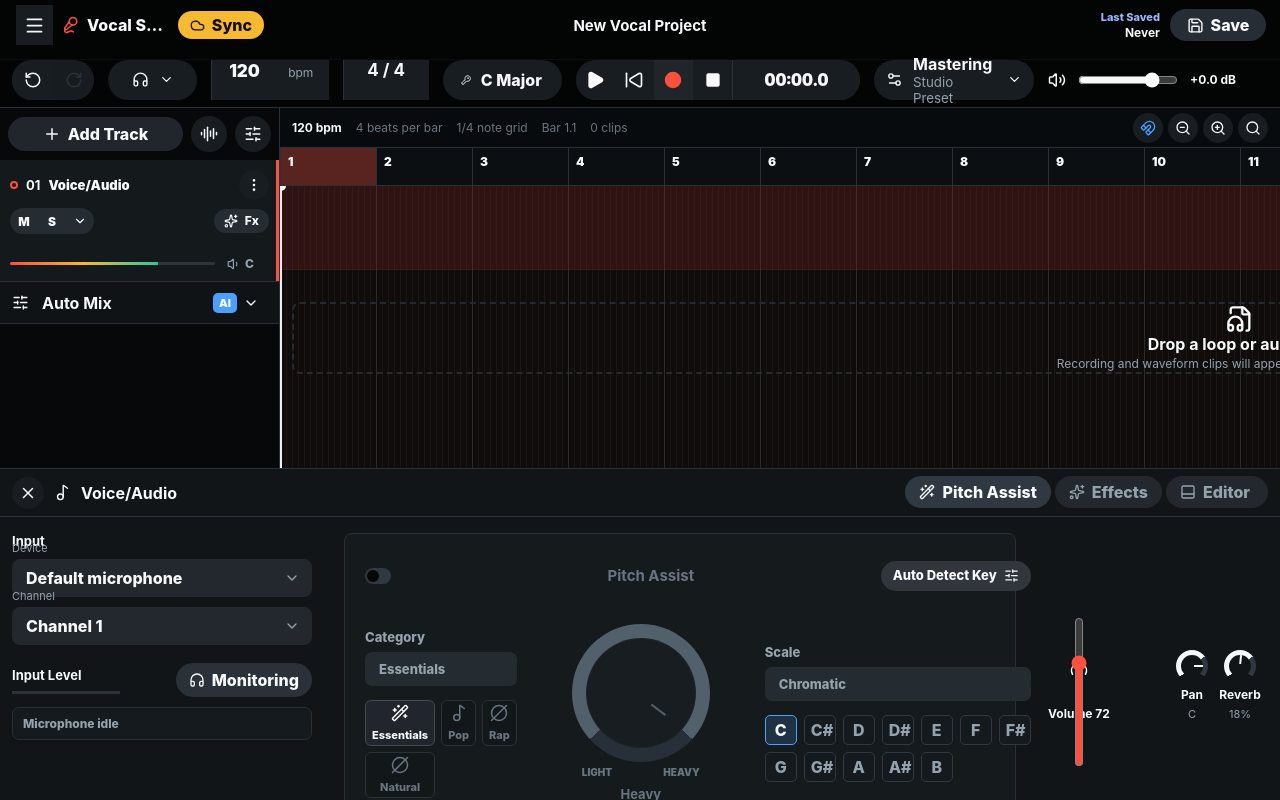
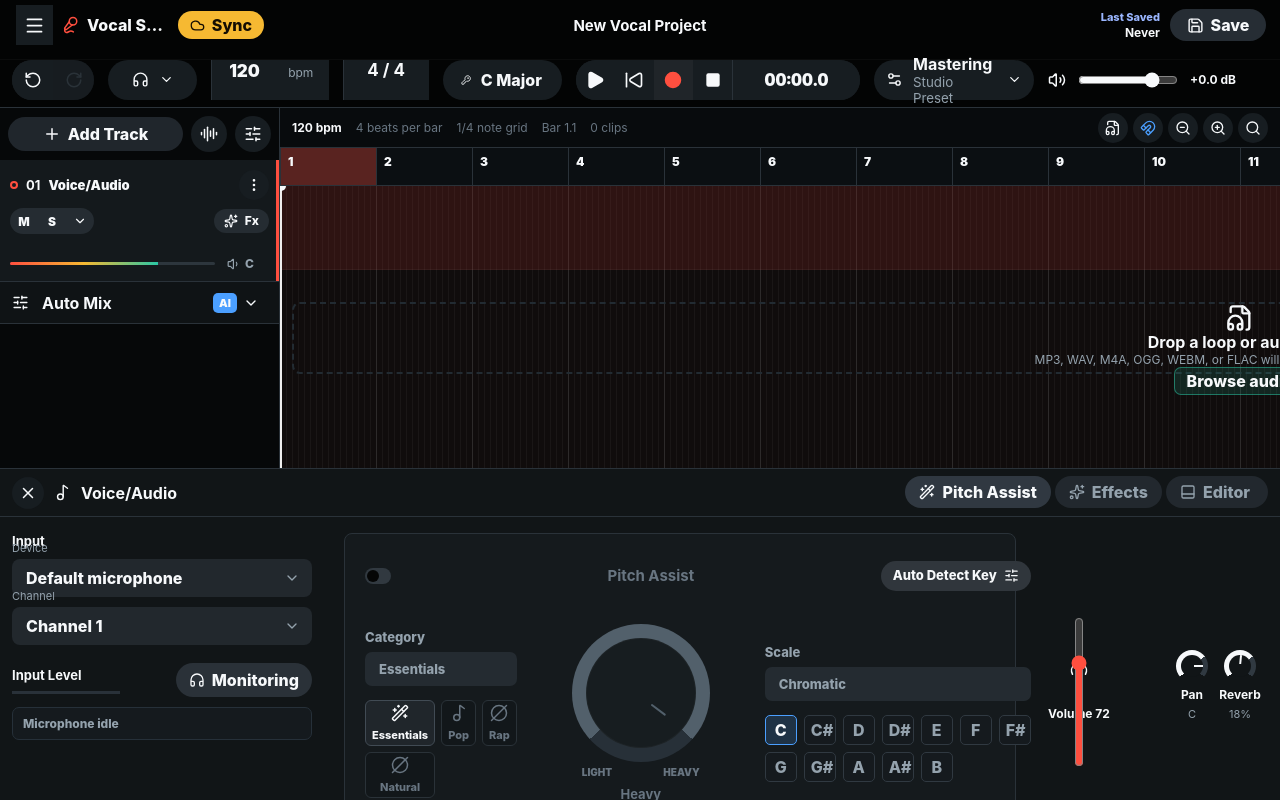
Before and after one commit to kimyounggaur/Vocal_Recording, a React (Vite) app: page / in a window 1280 px wide. Built offline with nearby package versions, Linux system fonts and the light colour scheme.

Commit message:
Fix audio file import

```diff
--- a/package.json
+++ b/package.json
@@ -18,6 +18,7 @@
   "devDependencies": {
     "@types/react": "latest",
     "@types/react-dom": "latest",
+    "playwright": "^1.59.1",
     "typescript": "latest",
     "vite": "latest"
   }
--- a/src/App.tsx
+++ b/src/App.tsx
@@ -1,4 +1,5 @@
-import { useEffect } from 'react'
+import { useCallback, useEffect, useRef } from 'react'
+import { buildWaveformPeaks, decodeAudioBlob } from './audio/waveform'
 import { BottomPanel } from './components/BottomPanel'
 import { Sidebar } from './components/Sidebar'
 import { Timeline } from './components/Timeline'
@@ -6,6 +7,9 @@ import { TopBar } from './components/TopBar'
 import { useMicrophoneRecorder } from './hooks/useMicrophoneRecorder'
 import { usePlaybackEngine } from './hooks/usePlaybackEngine'
 import { useDawStore } from './state/useDawStore'
+import type { AudioClip } from './types/daw'
+import { createId } from './utils/id'
+import { secondsToBeat } from './utils/time'
 
 export default function App() {
   const project = useDawStore((state) => state.project)
@@ -49,14 +53,121 @@ export default function App() {
   const trimClipStart = useDawStore((state) => state.trimClipStart)
   const trimClipEnd = useDawStore((state) => state.trimClipEnd)
   const deleteSelectedClip = useDawStore((state) => state.deleteSelectedClip)
+  const addRecordedClip = useDawStore((state) => state.addRecordedClip)
+  const setRecordingStatus = useDawStore((state) => state.setRecordingStatus)
+  const setRecordingError = useDawStore((state) => state.setRecordingError)
 
   const selectedTrack = tracks.find((track) => track.id === selectedTrackId) ?? tracks[0]
   const recorder = useMicrophoneRecorder()
+  const importAudioContextRef = useRef<AudioContext | null>(null)
   usePlaybackEngine()
 
   useEffect(() => {
     void restoreLastProject()
   }, [restoreLastProject])
+
+  useEffect(() => {
+    const preventBrowserFileOpen = (event: DragEvent) => {
+      if (!event.dataTransfer?.types.includes('Files')) {
+        return
+      }
+
+      event.preventDefault()
+    }
+
+    window.addEventListener('dragover', preventBrowserFileOpen)
+    window.addEventListener('drop', preventBrowserFileOpen)
+
+    return () => {
+      window.removeEventListener('dragover', preventBrowserFileOpen)
+      window.removeEventListener('drop', preventBrowserFileOpen)
+    }
+  }, [])
+
+  const getImportAudioContext = useCallback(() => {
+    if (!importAudioContextRef.current) {
+      importAudioContextRef.current = new AudioContext()
+    }
+
+    return importAudioContextRef.current
+  }, [])
+
+  const importAudioFiles = useCallback(
+    async (files: File[], startBeat?: number) => {
+      const state = useDawStore.getState()
+
+      if (state.transport.isRecording || state.recording.status === 'arming' || state.recording.status === 'encoding') {
+        setRecordingError('Stop recording before importing audio.')
+        return
+      }
+
+      if (state.transport.isPlaying) {
+        stopTransport()
+      }
+
+      const audioFiles = files.filter((file) => {
+        const hasAudioMime = file.type.startsWith('audio/')
+        const hasAudioExtension = /\.(aac|aif|aiff|flac|m4a|mp3|ogg|wav|webm)$/i.test(file.name)
+
+        return hasAudioMime || hasAudioExtension
+      })
+
+      if (audioFiles.length === 0) {
+        setRecordingError('Drop or choose a supported audio file.')
+        return
+      }
+
+      setRecordingStatus('encoding')
+      setRecordingError(null)
+
+      try {
+        const audioContext = getImportAudioContext()
+        await audioContext.resume()
+
+        let nextStartBeat = Math.max(0, startBeat ?? state.transport.currentBeat)
+        let importedCount = 0
+
+        for (const file of audioFiles) {
+          const audioBuffer = await decodeAudioBlob(file, audioContext)
+          const durationSeconds = audioBuffer.duration
+          const durationBeats = secondsToBeat(durationSeconds, state.project.bpm)
+          const blobId = createId('blob')
+          const clipId = createId('clip')
+          const clip: AudioClip = {
+            id: clipId,
+            trackId: state.selectedTrackId,
+            blobId,
+            name: file.name.replace(/\.[^.]+$/, '') || `Import ${state.clips.length + importedCount + 1}`,
+            startBeat: nextStartBeat,
+            durationBeats,
+            offsetSeconds: 0,
+            durationSeconds,
+            waveformPeaks: buildWaveformPeaks(audioBuffer),
+            objectUrl: URL.createObjectURL(file),
+            mimeType: file.type || 'audio/mpeg',
+            createdAt: new Date().toISOString(),
+          }
+
+          addRecordedClip(clip, file)
+          nextStartBeat += durationBeats
+          importedCount += 1
+        }
+
+        setRecordingError(null)
+      } catch {
+        setRecordingError('Audio import failed. Try an MP3, WAV, M4A, OGG, WEBM, or FLAC file.')
+      } finally {
+        setRecordingStatus('idle')
+      }
+    },
+    [
+      addRecordedClip,
+      getImportAudioContext,
+      setRecordingError,
+      setRecordingStatus,
+      stopTransport,
+    ],
+  )
 
   const handleStop = () => {
     if (transport.isRecording) {
@@ -119,6 +230,7 @@ export default function App() {
           currentBeat={transport.currentBeat}
           onClearClipSelection={() => selectClip(null)}
           onDeleteSelectedClip={deleteSelectedClip}
+          onImportAudioFiles={importAudioFiles}
           onMoveClip={moveClip}
           onSeekToBeat={seekToBeat}
           onSelectClip={selectClip}
--- a/src/components/Timeline.tsx
+++ b/src/components/Timeline.tsx
@@ -1,6 +1,6 @@
 import { FileAudio, Magnet, Search, ZoomIn, ZoomOut } from 'lucide-react'
-import { useCallback, useEffect, useRef } from 'react'
-import type { MouseEvent } from 'react'
+import { useCallback, useEffect, useRef, useState } from 'react'
+import type { ChangeEvent, DragEvent, MouseEvent } from 'react'
 import type { AudioClip, TimeSignature } from '../types/daw'
 import { beatToPixels, getBarNumber, getBeatInBar, getBeatsPerBar, pixelsToBeat } from '../utils/time'
 import { TimelineClip } from './TimelineClip'
@@ -23,6 +23,7 @@ type TimelineProps = {
   onTrimClipStart: (clipId: string, startBeat: number) => void
   onTrimClipEnd: (clipId: string, durationBeats: number) => void
   onDeleteSelectedClip: () => void
+  onImportAudioFiles: (files: File[], startBeat?: number) => void
   onToggleSnap: () => void
   onZoomIn: () => void
   onZoomOut: () => void
@@ -54,12 +55,15 @@ export function Timeline({
   onTrimClipStart,
   onTrimClipEnd,
   onDeleteSelectedClip,
+  onImportAudioFiles,
   onToggleSnap,
   onZoomIn,
   onZoomOut,
 }: TimelineProps) {
   const arrangementRef = useRef<HTMLDivElement | null>(null)
   const editSessionRef = useRef<ClipEditSession | null>(null)
+  const fileInputRef = useRef<HTMLInputElement | null>(null)
+  const [isDraggingAudio, setIsDraggingAudio] = useState(false)
   const beatsPerBar = getBeatsPerBar(timeSignature)
   const barItems = Array.from({ length: bars }, (_, index) => index + 1)
   const gridColumns = bars * beatsPerBar * subdivisions
@@ -79,6 +83,60 @@ export function Timeline({
     const x = event.clientX - bounds.left
     onClearClipSelection()
     onSeekToBeat(pixelsToBeat(x, pixelsPerBeat))
+  }
+
+  const getDropBeat = useCallback(
+    (event: DragEvent<HTMLDivElement>) => {
+      const bounds = event.currentTarget.getBoundingClientRect()
+      const x = event.clientX - bounds.left
+
+      return pixelsToBeat(x, pixelsPerBeat)
+    },
+    [pixelsPerBeat],
+  )
+
+  const handleDragOver = useCallback((event: DragEvent<HTMLDivElement>) => {
+    if (!event.dataTransfer.types.includes('Files')) {
+      return
+    }
+
+    event.preventDefault()
+    event.dataTransfer.dropEffect = 'copy'
+    setIsDraggingAudio(true)
+  }, [])
+
+  const handleDragLeave = useCallback((event: DragEvent<HTMLDivElement>) => {
+    const nextTarget = event.relatedTarget
+
+    if (nextTarget instanceof Node && event.currentTarget.contains(nextTarget)) {
+      return
+    }
+
+    setIsDraggingAudio(false)
+  }, [])
+
+  const handleDrop = useCallback(
+    (event: DragEvent<HTMLDivElement>) => {
+      if (!event.dataTransfer.files.length) {
+        return
+      }
+
+      event.preventDefault()
+      event.stopPropagation()
+      setIsDraggingAudio(false)
+      onImportAudioFiles(Array.from(event.dataTransfer.files), getDropBeat(event))
+    },
+    [getDropBeat, onImportAudioFiles],
+  )
+
+  const handleFileSelect = (event: ChangeEvent<HTMLInputElement>) => {
+    const files = Array.from(event.currentTarget.files ?? [])
+
+    if (files.length > 0) {
+      onImportAudioFiles(files)
+    }
+
+    event.currentTarget.value = ''
   }
 
   const handleEditStart = useCallback((clip: AudioClip, mode: ClipEditMode, pointerX: number) => {
@@ -166,6 +224,13 @@ export function Timeline({
         </div>
         <div className="timeline-tool-buttons">
           <button
+            className="mini-icon-button"
+            aria-label="Import audio"
+            onClick={() => fileInputRef.current?.click()}
+          >
+            <FileAudio size={16} />
+          </button>
+          <button
             className={snapToGrid ? 'mini-icon-button is-active' : 'mini-icon-button'}
             aria-label="Snap to grid"
             onClick={onToggleSnap}
@@ -200,7 +265,10 @@ export function Timeline({
         </div>
 
         <div
-          className="arrangement"
+          className={isDraggingAudio ? 'arrangement is-dragging-audio' : 'arrangement'}
+          onDragLeave={handleDragLeave}
+          onDragOver={handleDragOver}
+          onDrop={handleDrop}
           onClick={handleSeek}
           ref={arrangementRef}
           style={{
@@ -226,6 +294,13 @@ export function Timeline({
 
           <div className="track-lane">
             <div className="record-region" />
+            <input
+              accept="audio/*,.mp3,.wav,.m4a,.aac,.ogg,.webm,.flac"
+              className="visually-hidden"
+              onChange={handleFileSelect}
+              ref={fileInputRef}
+              type="file"
+            />
             {clips.map((clip) => (
               <TimelineClip
                 clip={clip}
@@ -240,7 +315,10 @@ export function Timeline({
               <div className="drop-zone">
                 <FileAudio size={28} />
                 <strong>Drop a loop or audio file</strong>
-                <span>Recording and waveform clips will appear here in the next stage.</span>
+                <span>MP3, WAV, M4A, OGG, WEBM, or FLAC will be imported at the playhead.</span>
+                <button type="button" onClick={() => fileInputRef.current?.click()}>
+                  Browse audio
+                </button>
               </div>
             ) : null}
           </div>
--- a/src/state/useDawStore.ts
+++ b/src/state/useDawStore.ts
@@ -253,6 +253,8 @@ export const useDawStore = create<DawState>((set, get) => ({
     set(({ transport }) => ({
       transport: {
         ...transport,
+        isPlaying: false,
+        isRecording: false,
         currentBeat: 0,
         currentTimeSeconds: 0,
       },
--- a/src/styles.css
+++ b/src/styles.css
@@ -615,6 +615,11 @@ select {
   background: var(--lane);
 }
 
+.arrangement.is-dragging-audio {
+  outline: 2px solid rgba(42, 199, 165, 0.74);
+  outline-offset: -2px;
+}
+
 .beat-grid {
   position: absolute;
   inset: 0;
@@ -653,11 +658,38 @@ select {
   border: 2px dashed #222b32;
   border-radius: 8px;
   color: var(--text);
+  text-align: center;
+  pointer-events: auto;
 }
 
 .drop-zone span {
   color: var(--muted);
   font-size: 12px;
+}
+
+.drop-zone button {
+  height: 28px;
+  padding: 0 12px;
+  border: 1px solid rgba(42, 199, 165, 0.5);
+  border-radius: 7px;
+  background: rgba(42, 199, 165, 0.14);
+  color: var(--text);
+  font-weight: 800;
+}
+
+.drop-zone button:hover {
+  border-color: rgba(42, 199, 165, 0.9);
+  background: rgba(42, 199, 165, 0.22);
+}
+
+.visually-hidden {
+  position: absolute;
+  width: 1px;
+  height: 1px;
+  overflow: hidden;
+  clip: rect(0 0 0 0);
+  clip-path: inset(50%);
+  white-space: nowrap;
 }
 
 .audio-clip {
--- /dev/null
+++ b/src/utils/id.ts
@@ -0,0 +1,7 @@
+export function createId(prefix: string): string {
+  if (crypto.randomUUID) {
+    return `${prefix}-${crypto.randomUUID()}`
+  }
+
+  return `${prefix}-${Date.now()}-${Math.random().toString(16).slice(2)}`
+}
```
Also changed, not shown: src/hooks/useMicrophoneRecorder.ts (+1 -8 lines), 1 other file (tests, documents, lock files or other folders).
